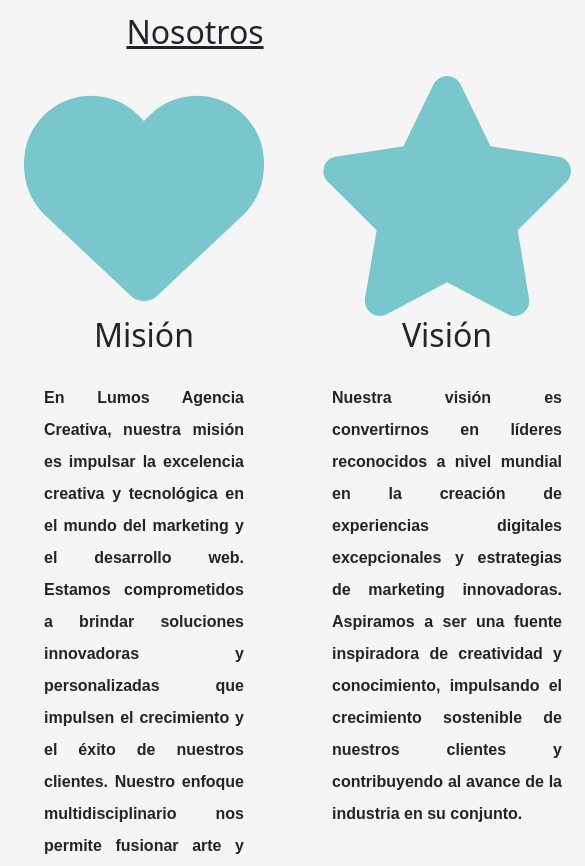
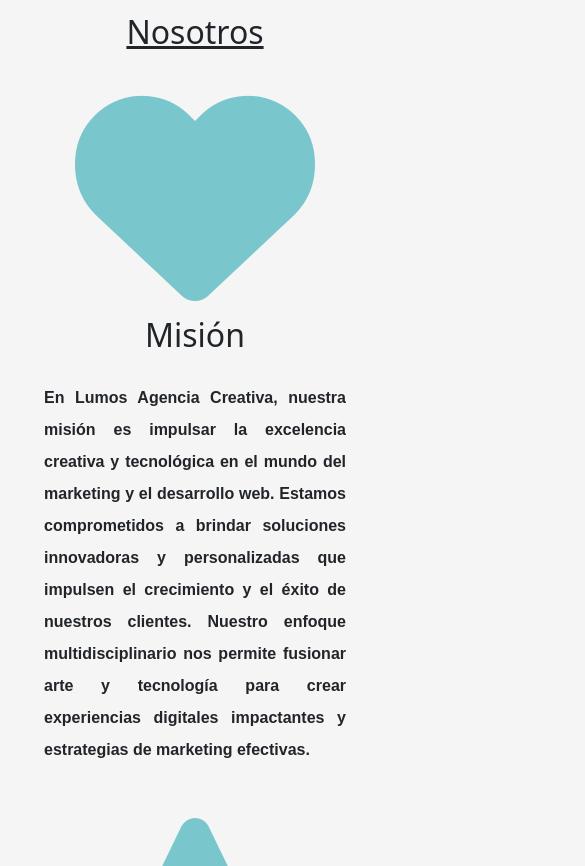
Before and after one commit to maferney/landing-page-lumos, a website: page index.html in a window 390 px wide. Shown: the part 1907-2773 px from the top of the page, 585 px wide, since content can reach past the window. Drawn offline with nearby package versions, Linux system fonts and the light colour scheme.

Commit message:
responsive en nosotros

```diff
--- a/index.html
+++ b/index.html
@@ -108,7 +108,7 @@
 
         <section class="nosotros" id="nosotros">
 
-            <div class="container text-center">
+            <div class="nosotros container text-center">
                 <div class="nosotros container text-center">
                     <div class="row align-items-start">
                         <div class="col">
--- a/scss/style.scss
+++ b/scss/style.scss
@@ -1,3 +1,4 @@
+
 @import url('https://fonts.googleapis.com/css2?family=Roboto:ital,wght@0,100;0,300;1,100&display=swap');
 
 $font-family-roboto: 'Roboto', sans-serif;
@@ -13,6 +14,14 @@
 body {
     background-color: $coloruno;
     }
+
+    @mixin mobile {
+        @media screen and (max-width: 576px) {
+            @content;
+        }
+    }
+
+
 
 @mixin tipografia {
     font-family: Arial, Helvetica, sans-serif;
@@ -66,6 +75,8 @@
     display: flex;
     justify-content: space-around;
     justify-items: center;
+    @include mobile {
+        flex-direction: column;}
     .icono {
         font-size: 15rem;
         padding-top: 1rem;
```
Also changed, not shown: css/style.css, 1 other file.
